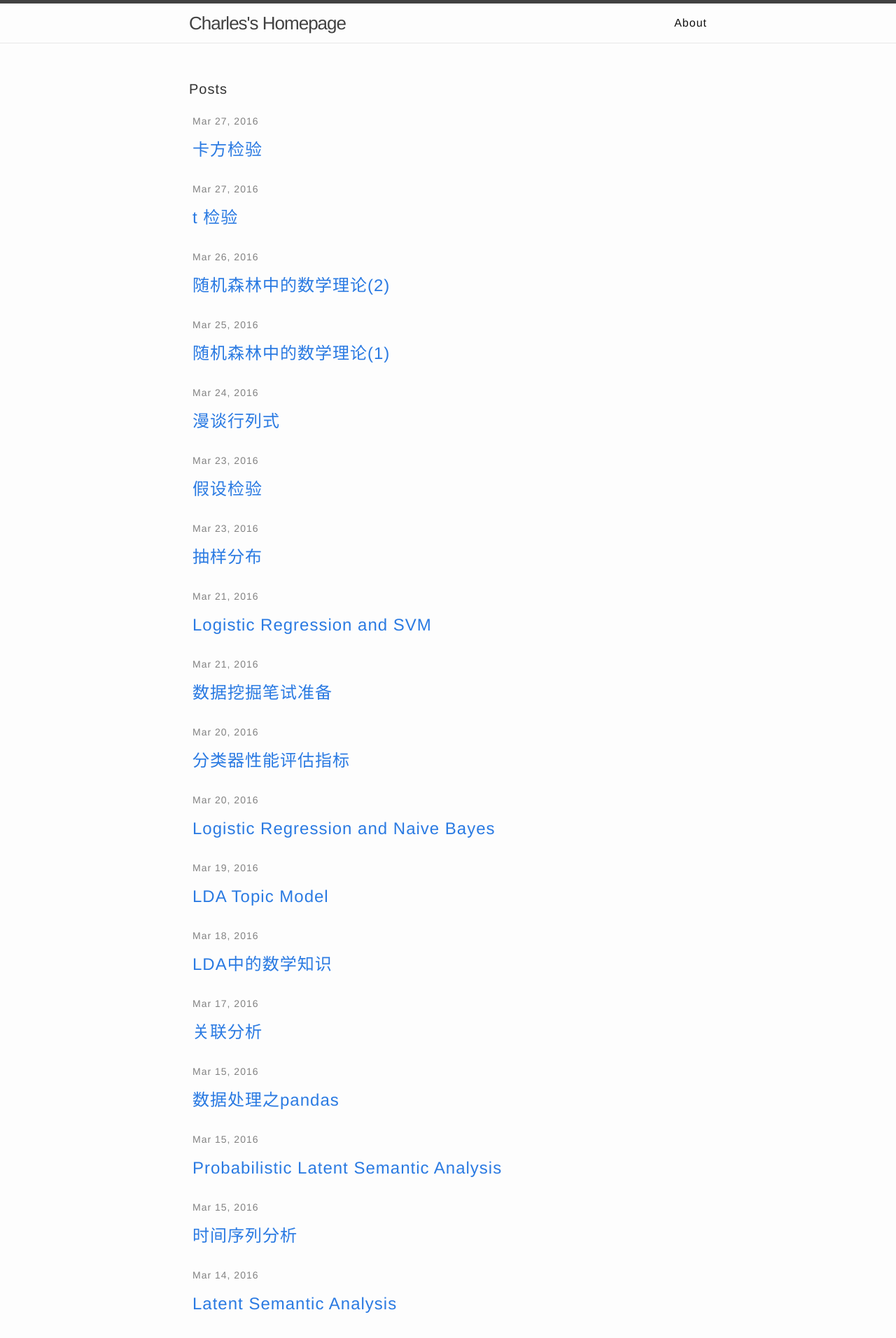
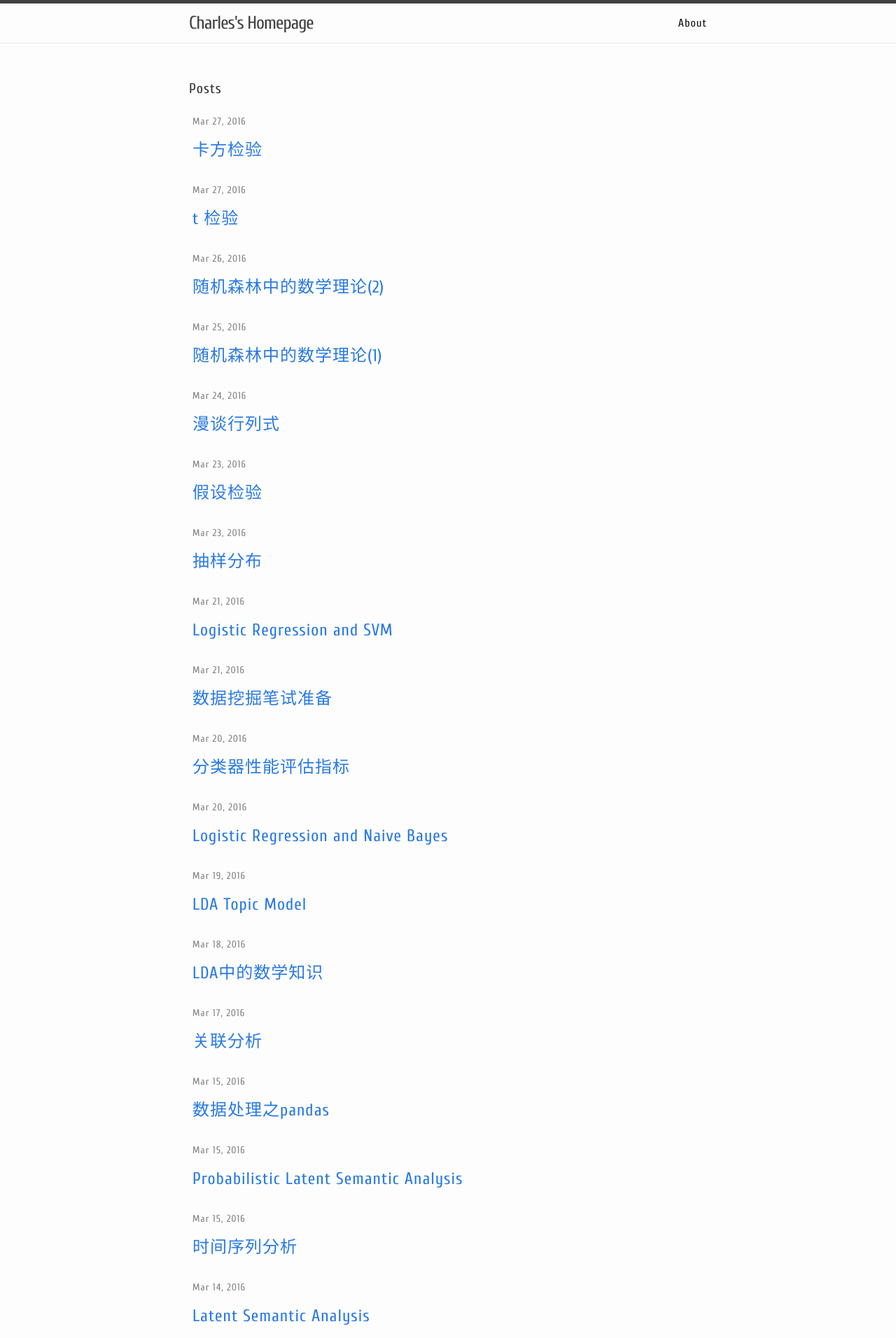
Before and after one commit to charleshm/charleshm.github.io, a Jekyll site: the page built from index.html, in a window 1280 px wide. Shown: the top 1912 px of the page at 70% size. Built offline with Jekyll 4.4.1, drawn with Linux system fonts in a browser that asks for light colours; some web fonts are replaced.

Commit message:
Hypothesis Test

```diff
--- a/media/css/mystyle.css
+++ b/media/css/mystyle.css
@@ -4,32 +4,8 @@
     font-family: 'Cuprum';
     font-style: normal;
     font-weight: 400;
-    src: local('Cuprum'), local('Cuprum-Regular'), url(http://fonts.gstatic.com/s/cuprum/v7/gJovVCIsuVHpE7lUT-5TYfesZW2xOQ-xsNqO47m55DA.woff2) format('woff2');
-    unicode-range: U+0400-045F, U+0490-0491, U+04B0-04B1, U+2116;
+    src: url('/media/font/Cuprum-Regular.ttf') format('truetype');
 }
-
-
-/* latin-ext */
-
-@font-face {
-    font-family: 'Cuprum';
-    font-style: normal;
-    font-weight: 400;
-    src: local('Cuprum'), local('Cuprum-Regular'), url(http://fonts.gstatic.com/s/cuprum/v7/TMj3tAAbnWTxQie9wLnZ2fesZW2xOQ-xsNqO47m55DA.woff2) format('woff2');
-    unicode-range: U+0100-024F, U+1E00-1EFF, U+20A0-20AB, U+20AD-20CF, U+2C60-2C7F, U+A720-A7FF;
-}
-
-
-/* latin */
-
-@font-face {
-    font-family: 'Cuprum';
-    font-style: normal;
-    font-weight: 400;
-    src: local('Cuprum'), local('Cuprum-Regular'), url(http://fonts.gstatic.com/s/cuprum/v7/rZj40-VH1f1Wt0yg6Fkbcw.woff2) format('woff2');
-    unicode-range: U+0000-00FF, U+0131, U+0152-0153, U+02C6, U+02DA, U+02DC, U+2000-206F, U+2074, U+20AC, U+2212, U+2215, U+E0FF, U+EFFD, U+F000;
-}
-
 
 /*页面格式*/
 
```
Also changed, not shown: media/font/Adobe-Caslon-Regular.ttf (added), media/font/Cuprum-Bold.ttf (added), media/font/Cuprum-BoldItalic.ttf (added), media/font/Cuprum-Italic.ttf (added), media/font/Cuprum-Regular.ttf (added), media/font/Electrolize-Regular.ttf (added), media/font/Galdeano-Regular.ttf (added).
